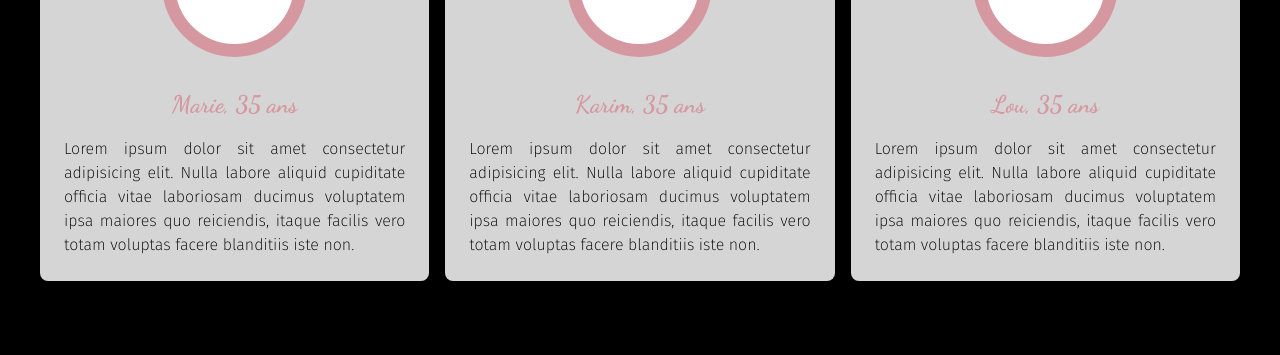
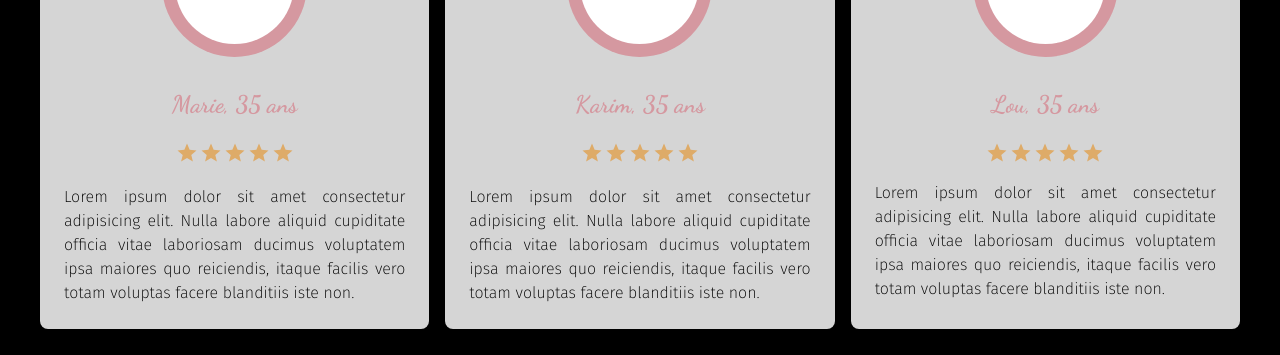
Before and after one commit to franzhopp/By-Sarah-Cuisine, a React (Vite) app: page / in a window 1280 px wide. Shown: the part 3660-4015 px from the top of the page. Built offline with nearby package versions, Linux system fonts and the light colour scheme.

Commit message:
[ADD] stars clients

```diff
--- a/src/Components/Client/avis-client.jsx
+++ b/src/Components/Client/avis-client.jsx
@@ -1,3 +1,5 @@
+import { RiStarSFill } from "react-icons/ri";
+
 const AvisClient = () => {
   return (
     <div className="container mx-auto mt-10 px-10">
@@ -32,7 +34,16 @@ const AvisClient = () => {
           <h2 className="text-pink font-sans-recursive text-2xl text-center mt-3 lg:mt-5">
             Marie, 35 ans
           </h2>
-          <p className="text-black text-justify font-sans-serif mt-4">
+          <div>
+            <div className="flex justify-center mt-5">
+              <RiStarSFill className="h-6 w-6 text-yellow" />{" "}
+              <RiStarSFill className="h-6 w-6 text-yellow" />{" "}
+              <RiStarSFill className="h-6 w-6 text-yellow" />{" "}
+              <RiStarSFill className="h-6 w-6 text-yellow" />{" "}
+              <RiStarSFill className="h-6 w-6 text-yellow" />
+            </div>
+          </div>
+          <p className="text-black text-justify font-sans-serif mt-5">
             Lorem ipsum dolor sit amet consectetur adipisicing elit. Nulla
             labore aliquid cupiditate officia vitae laboriosam ducimus
             voluptatem ipsa maiores quo reiciendis, itaque facilis vero totam
@@ -54,7 +65,16 @@ const AvisClient = () => {
           <h2 className="text-pink font-sans-recursive text-2xl text-center mt-3 lg:mt-5">
             Karim, 35 ans
           </h2>
-          <p className="text-black text-justify font-sans-serif mt-4">
+          <div>
+            <div className="flex justify-center mt-5">
+              <RiStarSFill className="h-6 w-6 text-yellow" />{" "}
+              <RiStarSFill className="h-6 w-6 text-yellow" />{" "}
+              <RiStarSFill className="h-6 w-6 text-yellow" />{" "}
+              <RiStarSFill className="h-6 w-6 text-yellow" />{" "}
+              <RiStarSFill className="h-6 w-6 text-yellow" />
+            </div>
+          </div>
+          <p className="text-black text-justify font-sans-serif mt-5">
             Lorem ipsum dolor sit amet consectetur adipisicing elit. Nulla
             labore aliquid cupiditate officia vitae laboriosam ducimus
             voluptatem ipsa maiores quo reiciendis, itaque facilis vero totam
@@ -76,6 +96,15 @@ const AvisClient = () => {
           <h2 className="text-pink font-sans-recursive text-2xl text-center mt-3 lg:mt-5">
             Lou, 35 ans
           </h2>
+          <div>
+            <div className="flex justify-center mt-5">
+              <RiStarSFill className="h-6 w-6 text-yellow" />
+              <RiStarSFill className="h-6 w-6 text-yellow" />
+              <RiStarSFill className="h-6 w-6 text-yellow" />
+              <RiStarSFill className="h-6 w-6 text-yellow" />
+              <RiStarSFill className="h-6 w-6 text-yellow" />
+            </div>
+          </div>
           <p className="text-black text-justify font-sans-serif mt-4">
             Lorem ipsum dolor sit amet consectetur adipisicing elit. Nulla
             labore aliquid cupiditate officia vitae laboriosam ducimus
--- a/tailwind.config.js
+++ b/tailwind.config.js
@@ -24,6 +24,7 @@ export default {
             },
 
             colors: {
+                'yellow': '#DEAB68',
                 'pink': '#d598a0',
                 'gray': '#D9D9D9',
             }
```
